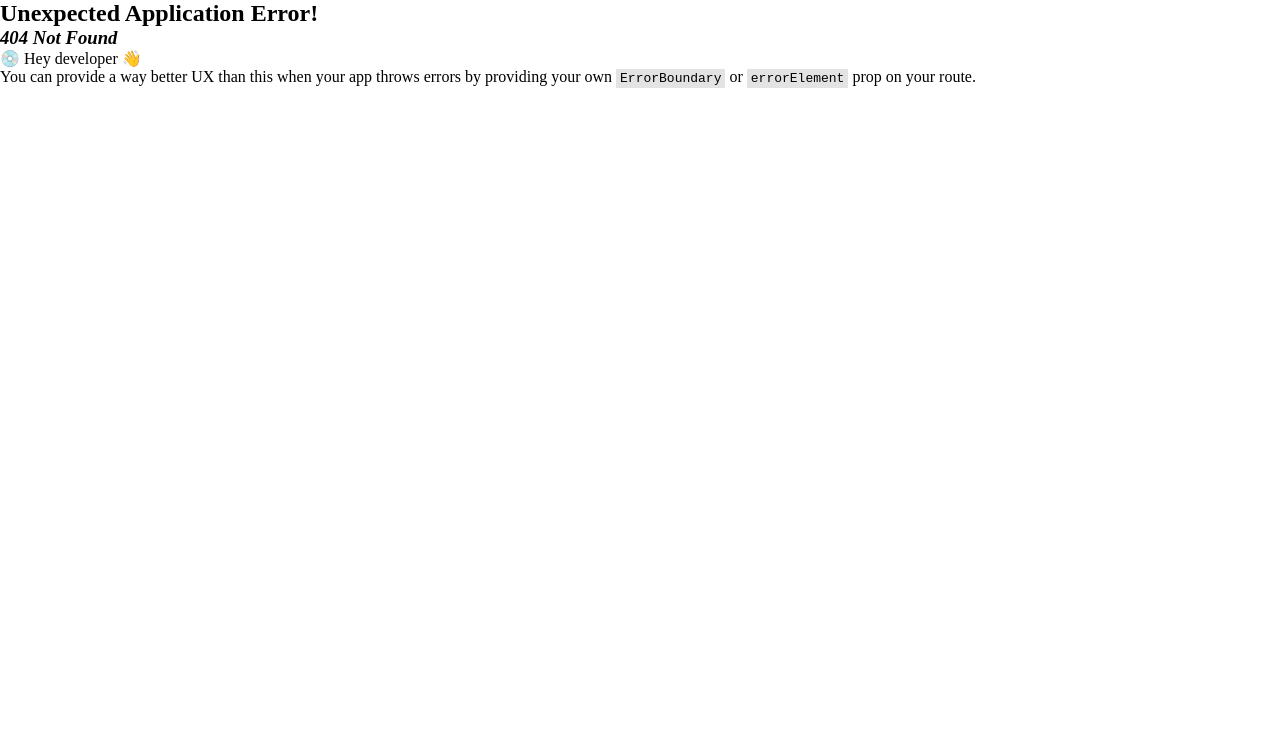
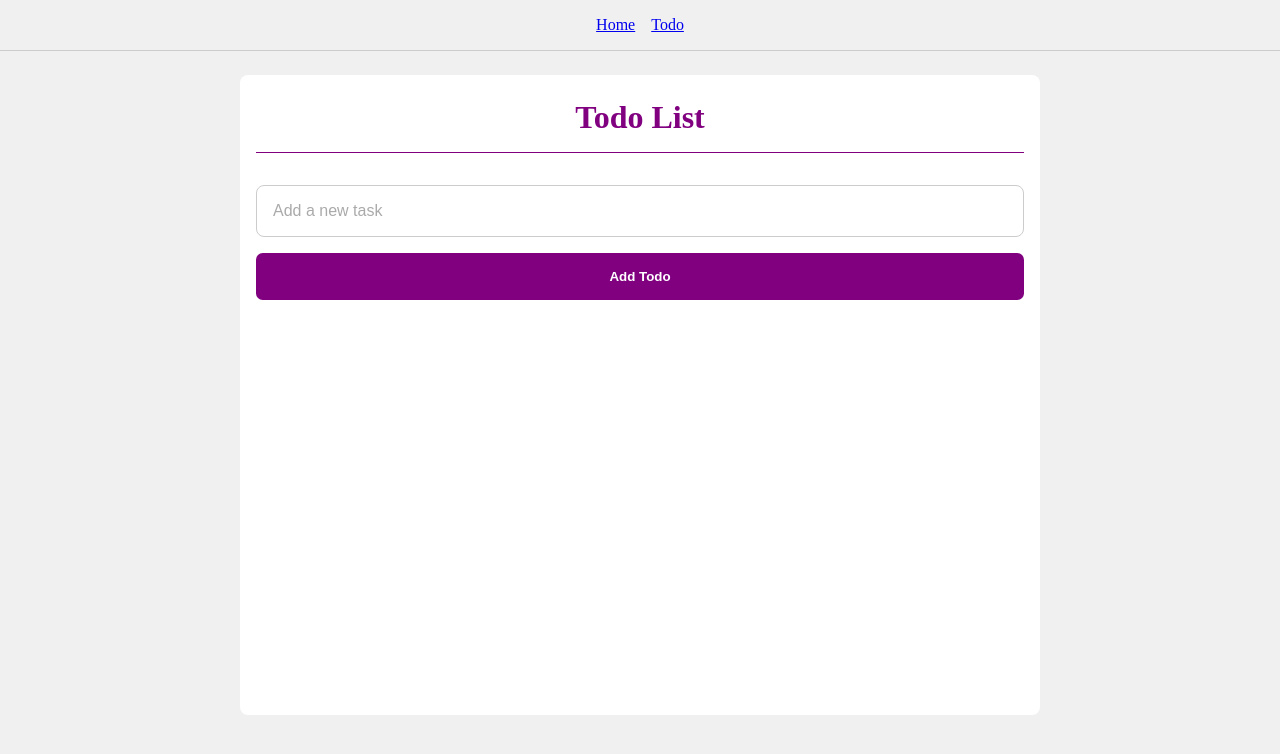
Before and after one commit to thaddydore/react-fundamentals, a React (Vite) app: page /todo in a window 1280 px wide. Before the commit this address had no page. Shown: the top 754 px of the page. Built offline with nearby package versions, Linux system fonts and the light colour scheme.

Commit message:
add new server todo route

```diff
--- a/src/App.jsx
+++ b/src/App.jsx
@@ -1,14 +1,26 @@
 import { createBrowserRouter } from 'react-router-dom';
 import Todo from './components/todo';
 import EditTodo from './components/editTodo';
+import TodoServer from './components/todoServer';
+import Navbar from './components/navbar';
 
 export const routes = createBrowserRouter([
 	{
 		path: '/',
-		Component: Todo,
-	},
-	{
-		path: 'edit/:id',
-		Component: EditTodo,
+		Component: Navbar,
+		children: [
+			{
+				path: '/',
+				Component: Todo,
+			},
+			{
+				path: 'edit/:id',
+				Component: EditTodo,
+			},
+			{
+				path: 'todo',
+				Component: TodoServer,
+			},
+		],
 	},
 ]);
--- /dev/null
+++ b/src/components/navbar.jsx
@@ -0,0 +1,16 @@
+import { Link, Outlet } from 'react-router-dom';
+import './styles.css';
+
+const Navbar = () => {
+	return (
+		<main>
+			<nav className='nav'>
+				<Link to='/'>Home</Link>
+				<Link to='/todo'>Todo</Link>
+			</nav>
+			<Outlet />
+		</main>
+	);
+};
+
+export default Navbar;
--- a/src/components/styles.css
+++ b/src/components/styles.css
@@ -2,6 +2,17 @@
 	box-sizing: border-box;
 	margin: 0;
 	padding: 0;
+}
+
+.nav {
+	display: flex;
+	justify-content: center;
+	align-items: center;
+	gap: 1rem;
+	padding-block: 1rem;
+	padding-inline: 1rem;
+	background-color: #f0f0f0;
+	border-bottom: 1px solid #ccc;
 }
 
 .heading {
--- /dev/null
+++ b/src/components/todoServer.jsx
@@ -0,0 +1,64 @@
+import { useState, useEffect } from 'react';
+import TodoList from './todoList';
+import './styles.css';
+
+// fecth method  or axios
+
+const Todo = () => {
+	const [todos, setTodos] = useState([]);
+	const [todo, setTodo] = useState('');
+
+	useEffect(() => {});
+
+	const handleInputChange = e => {
+		const { value } = e.target;
+		setTodo(value);
+	};
+
+	const handleAddTodo = e => {
+		e.preventDefault();
+		if (!todo) return;
+
+		const newTodo = {
+			id: Date.now(),
+			name: todo,
+			completed: false,
+			date: new Date().toLocaleDateString(),
+		};
+
+		setTodos(prevTodos => [...prevTodos, newTodo]);
+		localStorage.setItem('todos', JSON.stringify([...todos, newTodo]));
+		setTodo('');
+	};
+
+	const handleMarkComplete = id => {
+		setTodos(prevTodos => prevTodos.map(todo => (todo.id === id ? { ...todo, completed: true } : todo)));
+	};
+
+	const handleTrash = id => {
+		setTodos(prev => prev.filter(todo => todo.id !== id));
+	};
+
+	return (
+		<main className='container'>
+			<div className='todo'>
+				<h1 className='heading'>Todo List</h1>
+				<form onSubmit={handleAddTodo}>
+					<input
+						type='text'
+						placeholder='Add a new task'
+						onChange={handleInputChange}
+						value={todo}
+						className='input'
+					/>
+					<button type='submit' className='btn'>
+						Add Todo
+					</button>
+				</form>
+				<TodoList todos={todos} handleMarkComplete={handleMarkComplete} handleTrash={handleTrash} />
+			</div>
+		</main>
+	);
+};
+
+export default Todo;
```
